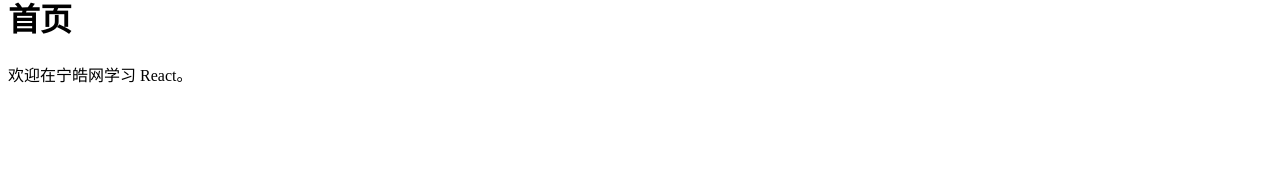
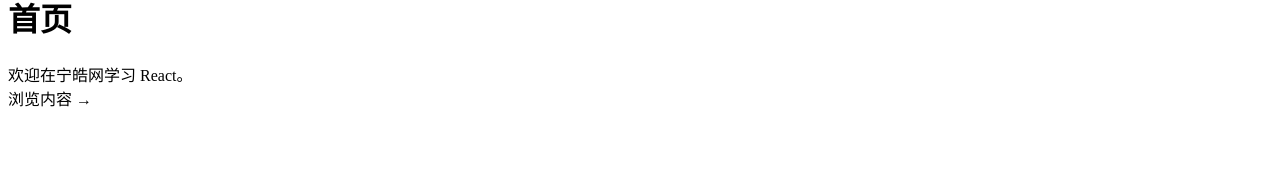
Before and after one commit to ninghao/ninghao-react-w22, a React (Create React App) app: page / in a window 1280 px wide. Shown: the part 106-282 px from the top of the page. Built offline with nearby package versions, Linux system fonts and the light colour scheme.

Commit message:
在 React 应用里以程序方式导航（useNavigate）

```diff
--- a/src/app/pages/home.tsx
+++ b/src/app/pages/home.tsx
@@ -1,4 +1,5 @@
 import { useEffect } from 'react';
+import { useNavigate } from 'react-router-dom';
 
 /**
  * 属性类型
@@ -13,10 +14,19 @@ const Home = (props: HomeProps) => {
     document.title = '宁皓网';
   });
 
+  const navigate = useNavigate();
+
   return (
     <div>
       <h1>首页</h1>
       <div>欢迎在宁皓网学习 React。</div>
+      <div
+        onClick={() => {
+          navigate('/posts');
+        }}
+      >
+        浏览内容 →
+      </div>
     </div>
   );
 };
```
